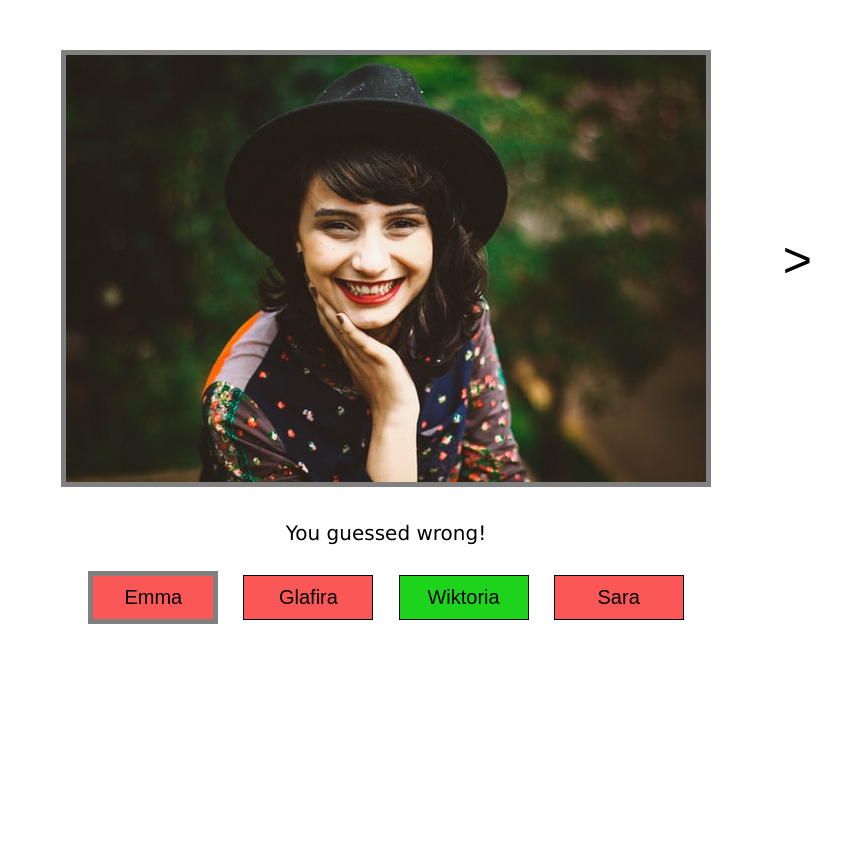
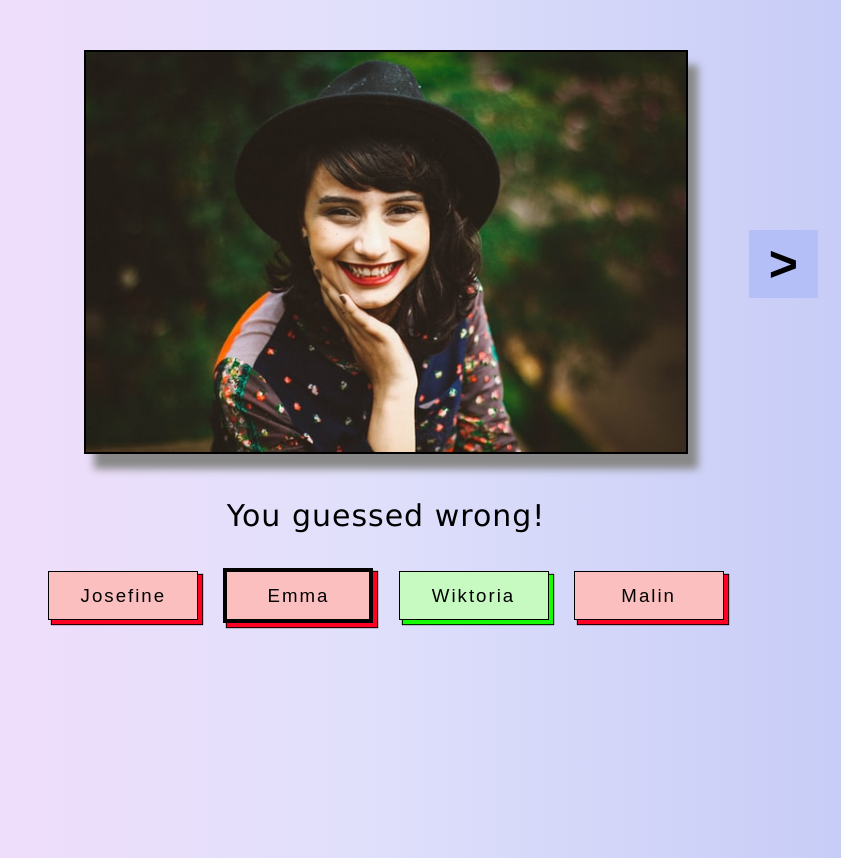
Before and after one commit to Wiktoria2308/QuizGame, a plain HTML site: page index.html in a window 1280 px wide. Both pictures are taken after a click on the button "Emma". Shown: the whole page, without its empty margins (254-1095 px from the left). Before the commit the page ends 800 px from the top, so only its background shows below. Drawn offline with Linux system fonts and the light colour scheme.

Commit message:
add changes in style

```diff
--- a/script.js
+++ b/script.js
@@ -40,6 +40,7 @@ const classmates = [
     image: 'images/10.jpg',
   },
 ];
+shuffleArray(classmates);
 const container = document.getElementById('container');
 let next = 0;
 let howManyRight = 0;
@@ -72,7 +73,7 @@ const renderImages = () => {
     fourNames.push(classmates[next].name);
     let count = 0;
     for (let i = 0; i < 100; i++) {
-      //////////////////////////////////////100 or allNames.length
+      //100 or allNames.length
       let randomName = allNames[Math.floor(Math.random() * allNames.length)];
       if (!fourNames.includes(randomName) && count !== 3) {
         fourNames.push(randomName);
@@ -112,12 +113,6 @@ function workButtons() {
       let buttonEl = e.target;
       buttonEl.classList.add('selected-button');
 
-      if (buttonEl.innerHTML === classmates[next].name) {
-        document.getElementById('right-or-wrong').innerHTML = 'You guessed right!';
-        howManyRight++;
-      } else {
-        document.getElementById('right-or-wrong').innerHTML = 'You guessed wrong!';
-      }
       buttons.forEach((button) => {
         if (button.innerHTML === classmates[next].name) {
           button.classList.add('right-button');
@@ -126,8 +121,15 @@ function workButtons() {
         }
         button.disabled = true;
       });
+       if (buttonEl.innerHTML === classmates[next].name) {
+        document.getElementById('right-or-wrong').innerHTML = 'You guessed right!';
+        howManyRight++;
+      } else {
+        document.getElementById('right-or-wrong').innerHTML = 'You guessed wrong!';
+      }
       document.getElementById('next-image').disabled = false;
     }
+
   });
 
   document.getElementById('next-image').addEventListener('click', (e) => {
--- a/style.css
+++ b/style.css
@@ -1,5 +1,15 @@
 body {
-  font-family: Verdana, Geneva, Tahoma, sans-serif;
+  background: rgb(250, 220, 250);
+  background: linear-gradient(
+    90deg,
+    rgba(250, 220, 250, 1) 0%,
+    rgba(224, 224, 251, 1) 48%,
+    rgba(190, 197, 245, 1) 100%
+  );
+  height: 100vh;
+  overflow: hidden;
+  font-family: 'Lucida Sans', 'Lucida Sans Regular', 'Lucida Grande', 'Lucida Sans Unicode', Geneva,
+    Verdana, sans-serif;
 }
 
 .image-container {
@@ -9,58 +19,65 @@ body {
 }
 .image {
   margin-bottom: 30px;
-  border: 5px solid grey;
+  box-shadow: 10px 15px 8px #888888;
+  border: 2px solid black;
+  height: 400px;
 }
 
 .button {
-  width: 130px;
-  padding-top: 10px;
-  padding-bottom: 10px;
-  font-size: 20px;
+  font-size: 14pt;
+  cursor: pointer;
   margin-right: 10px;
   margin-left: 10px;
-  background-color: bisque;
+  line-height: 28pt;
+  padding: 5px;
+  width: 150px;
+  background: white;
+  letter-spacing: 2px;
   border: 1px solid black;
-  cursor: pointer;
-}
-
-.button:hover {
-  background-color: rgb(245, 182, 105);
+  box-shadow: 4px 4px 1px rgb(131, 148, 245), 4px 4px 1px 1px black;
 }
 
 .right-button,
 .right-button:hover {
-  background-color: rgb(29, 212, 29);
+  background-color: rgb(199, 250, 193);
+  box-shadow: 4px 4px 1px rgb(22, 253, 1), 4px 4px 1px 1px black;
 }
 
 .wrong-button,
 .wrong-button:hover {
-  background-color: rgb(252, 87, 87);
+  background-color: rgb(252, 191, 191);
+  box-shadow: 4px 4px 1px rgb(255, 1, 35), 4px 4px 1px 1px black;
 }
-.selected-button {
-  border: 5px solid grey;
+.selected-button,
+.selected-button:hover {
+  border: 4px solid rgb(2, 2, 2);
 }
 
 .right-or-wrong {
-  margin: 0;
-  height: 50px;
-  font-size: 20px;
+  margin-top: 10px;
+  height: 40px;
+  font-size: 30px;
+  letter-spacing: 1px;
+  font-weight: 100;
 }
 .button:disabled {
   color: black;
 }
 
 .next-image {
+  font-weight: 900;
   position: absolute;
   top: 180px;
   right: 200px;
   font-size: 50px;
   border: 0;
   cursor: pointer;
-  background-color: white;
+  background-color: rgb(181, 191, 247);
+  padding: 5px 20px;
 }
 
 .result {
   margin-top: 300px;
-  font-size: 30px;
+  font-size: 50px;
 }
```
